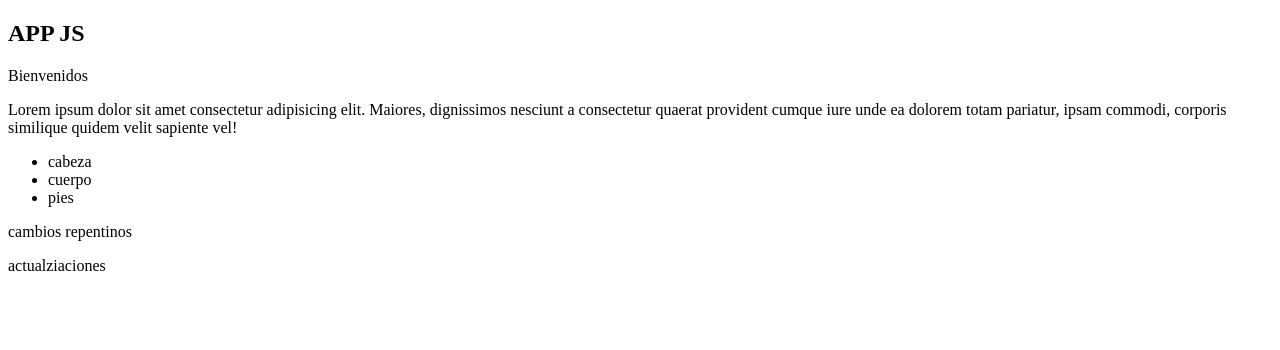
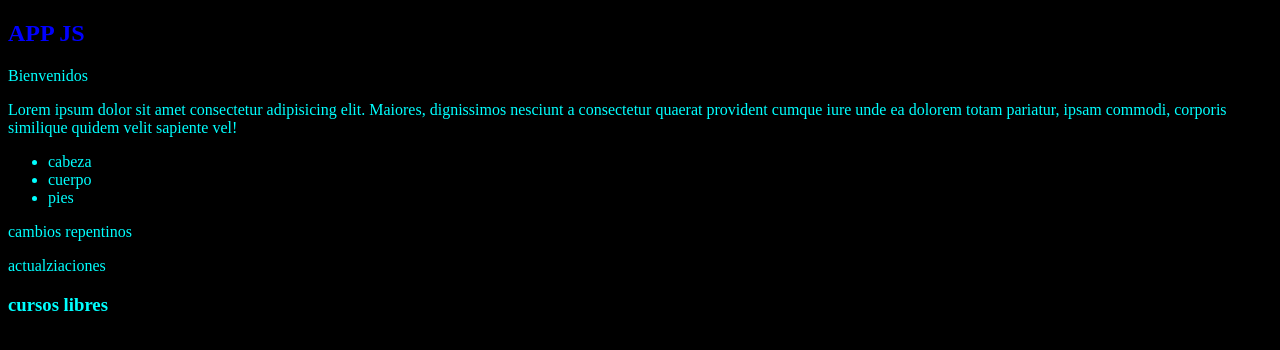
Before and after one commit to jorgemanriquep7/proyecto_prueba, a plain HTML site: page index.html in a window 1280 px wide. Drawn offline with Linux system fonts and the light colour scheme.

Commit message:
se agrego css

```diff
--- a/css/style.css
+++ b/css/style.css
@@ -0,0 +1,9 @@
+* {
+    background-color: black;
+    color: aqua;
+    font-family: 'Times New Roman', Times, serif;
+}
+
+h2 {
+    color: blue;
+}
--- a/index.html
+++ b/index.html
@@ -3,6 +3,7 @@
 <head>
     <meta charset="UTF-8">
     <meta name="viewport" content="width=device-width, initial-scale=1.0">
+    <link rel="stylesheet" href="css/style.css">
     <title>proyecto_prueba</title>
 </head>
 <body>
@@ -19,5 +20,6 @@
 
     <p>cambios repentinos</p>
     <p>actualziaciones</p>
+    <h3>cursos libres</h3>
 </body>
 </html>
```
Also changed, not shown: 1 other file.
